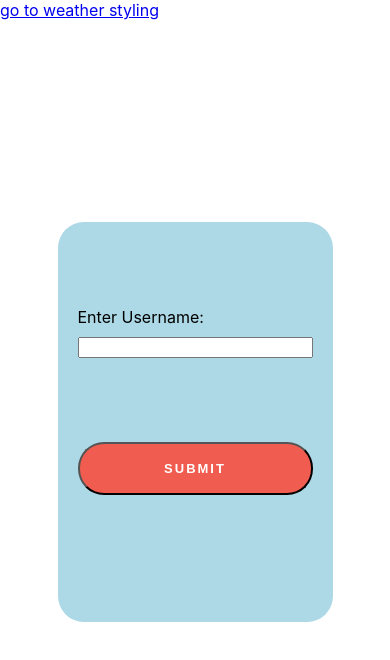
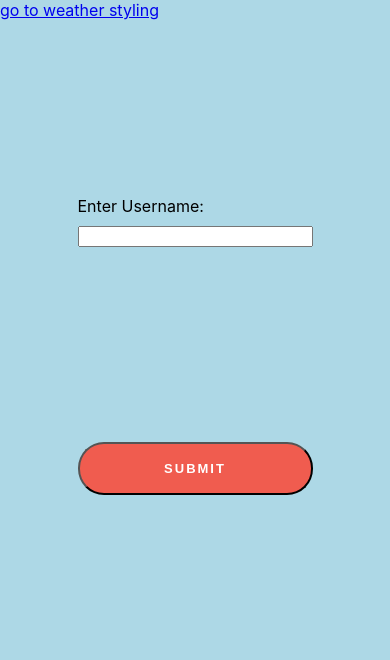
Before and after one commit to zachlipps/get-survey-offer, a React (Create React App) app: page / in a window 390 px wide. Shown: the top 660 px of the page. Built offline with nearby package versions, Linux system fonts and the light colour scheme.

Commit message:
Add mobile styling

```diff
--- a/public/index.html
+++ b/public/index.html
@@ -9,6 +9,7 @@
       name="description"
       content="Web site created using create-react-app"
     />
+    <meta name="viewport" content="width=device-width,initial-scale=1.0">
     <link rel="apple-touch-icon" href="%PUBLIC_URL%/logo192.png" />
     <!--
       Notice the use of %PUBLIC_URL% in the tags above.
--- a/src/App.js
+++ b/src/App.js
@@ -21,7 +21,11 @@
   align-items: center;
   height: 100vh;
   width: 100vw;
-  padding: 5%;
+
+
+  @media (min-width: 480px) {
+    padding: 5%;
+  }
 `
 
 const NavBar = styled.nav`
--- a/src/components/CheckOffer.js
+++ b/src/components/CheckOffer.js
@@ -103,9 +103,12 @@
   justify-content: center;
   align-items: center;
   height: 100%;
-  max-height: 400px;
-  border-radius: 26px;
+  width: 100%;
+  max-width: 400px;
   background-color: lightblue;
+  @media (min-width: 480px) {
+    border-radius: 26px;
+  }
 `
 
 const StyledForm = styled.form`
```
Also changed, not shown: 1 other file (tests, documents, lock files or other folders).
